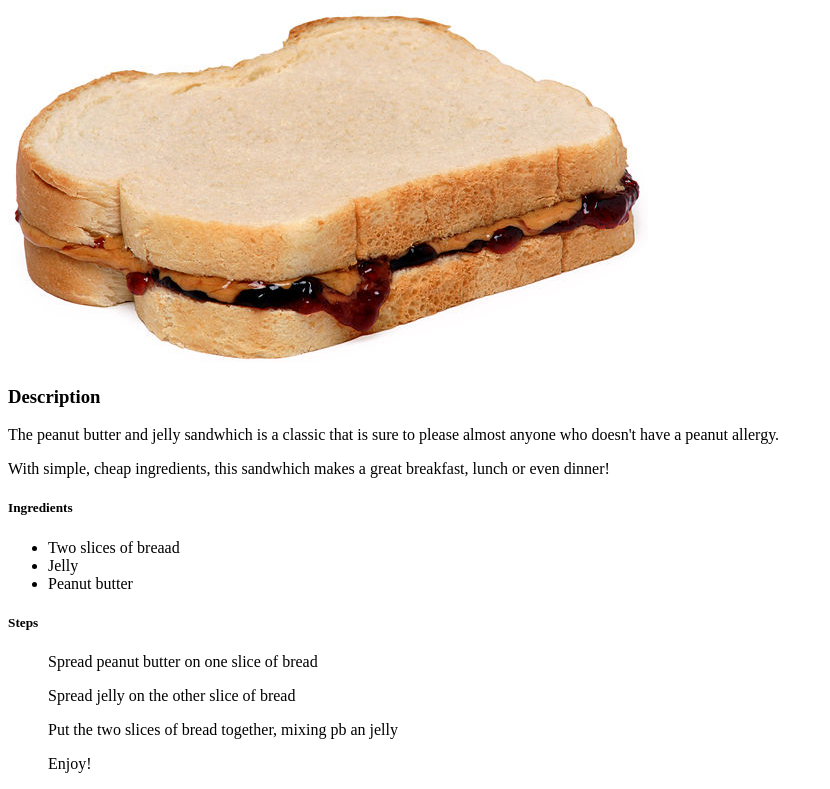
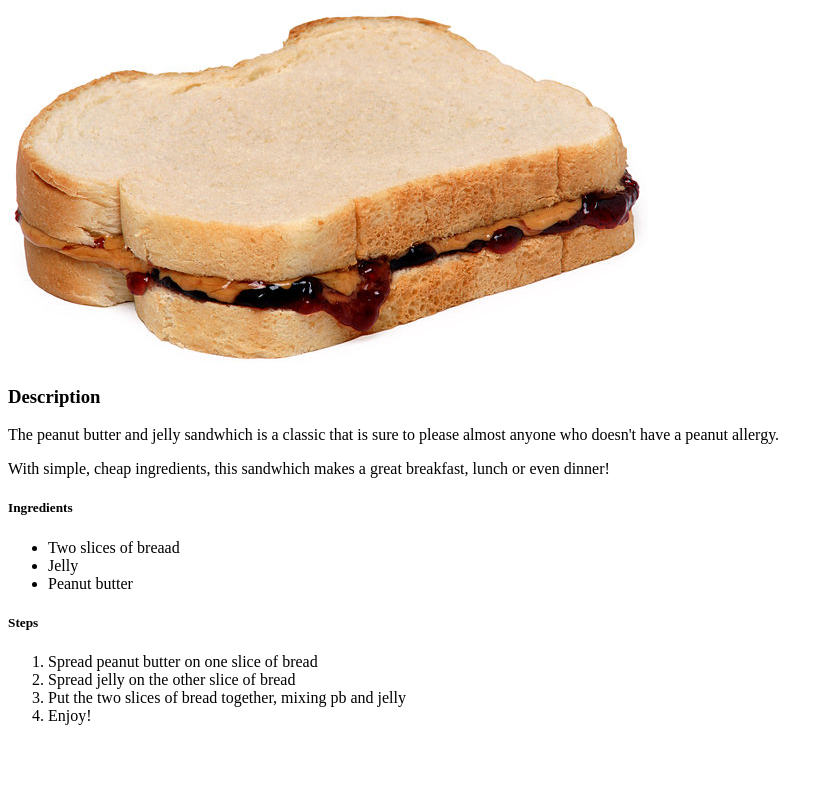
Before and after one commit to Devco2011/odin-recipes, a plain HTML site: page recipes/pbj.html in a window 1280 px wide. Shown: the part 79-868 px from the top of the page, without its empty margins (0-830 px from the left). After the commit the page ends 820 px from the top, so only its background shows below. Drawn offline with Linux system fonts and the light colour scheme.

Commit message:
Fix ol and typos

```diff
--- a/recipes/pbj.html
+++ b/recipes/pbj.html
@@ -19,10 +19,12 @@
         <li>Peanut butter</li>
     </ul>
     <h5>Steps</h5>
-    <ol>Spread peanut butter on one slice of bread</ol>
-    <ol>Spread jelly on the other slice of bread</ol>
-    <ol>Put the two slices of bread together, mixing pb an jelly</ol>
-    <ol>Enjoy!</ol>
+    <ol>
+      <li> Spread peanut butter on one slice of bread</li>
+      <li>Spread jelly on the other slice of bread</li>
+      <li>Put the two slices of bread together, mixing pb and jelly</li>
+      <li>Enjoy!</li>
+    </ol>
 
 </body>
 </html>
```
